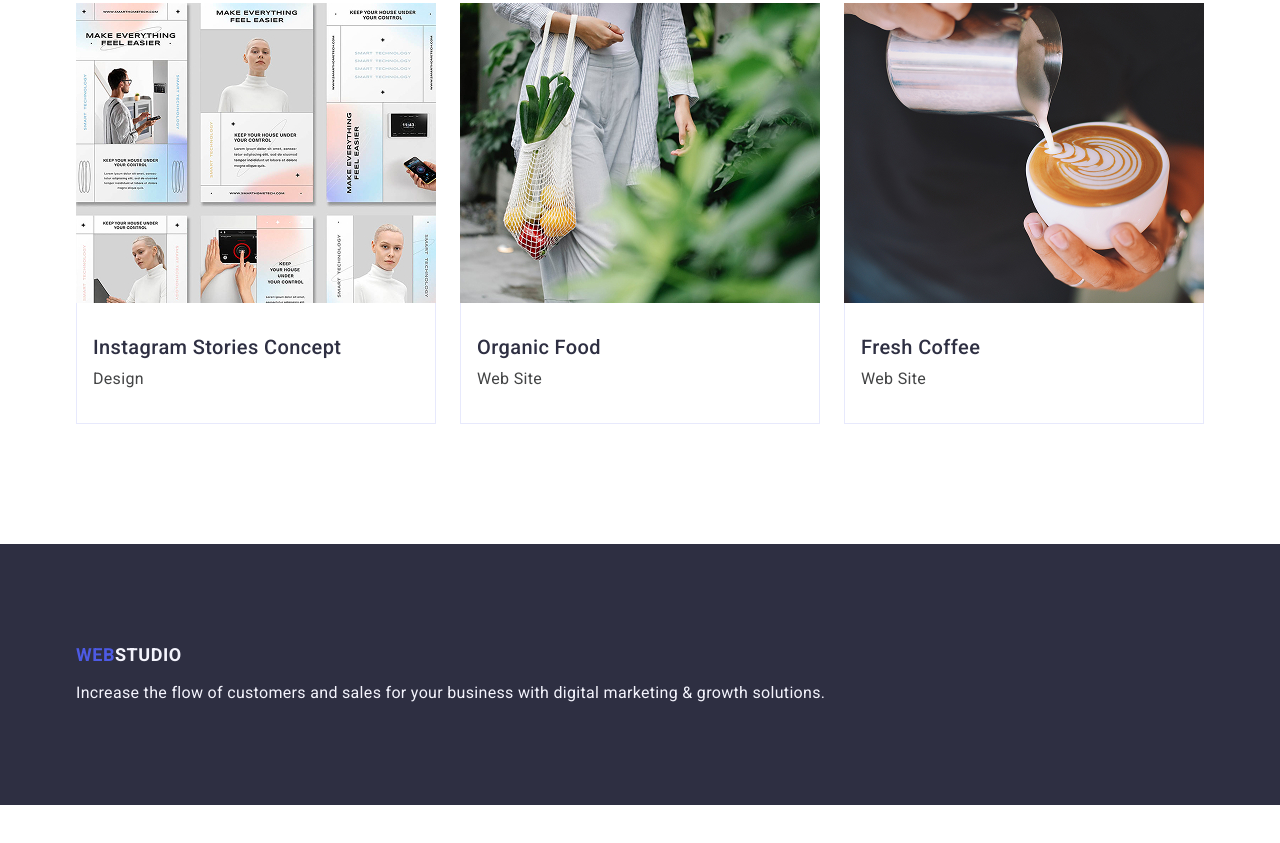
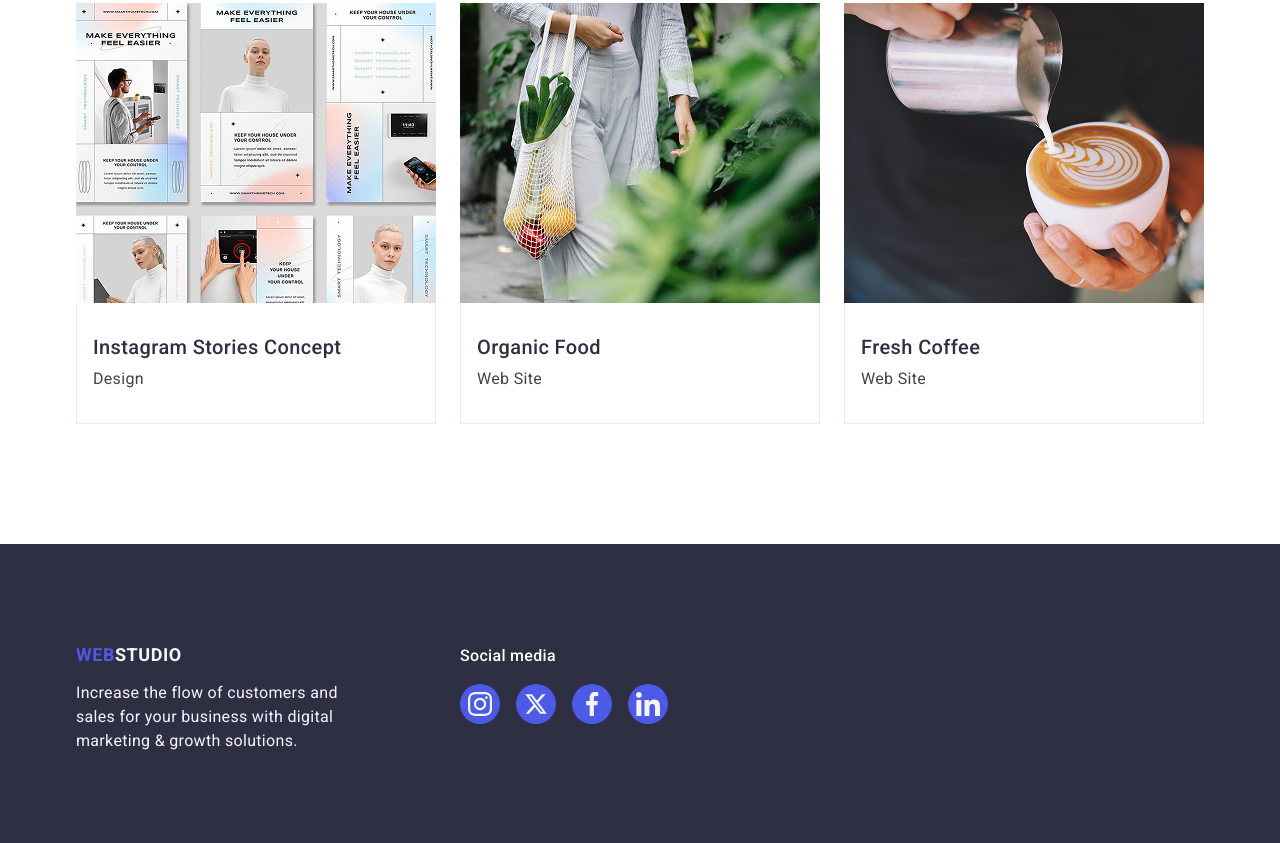
Before and after one commit to vetalfor/webstudio, a plain HTML site: page portfolio.html in a window 1280 px wide. Shown: the part 1226-2069 px from the top of the page. Before the commit the page ends 2031 px from the top, so only its background shows below. Drawn offline with nearby package versions, Linux system fonts and the light colour scheme.

Commit message:
Update portfolio.html

```diff
--- a/portfolio.html
+++ b/portfolio.html
@@ -131,11 +131,50 @@
     </main>
     <!-- Footer -->
     <footer class="footer">
-        <div class="container"><a class="footer-logo link" href="./index.html"><span
-                    class="logo-span">Web</span>Studio</a>
-            <p class="footer-text description">Increase the flow of customers and sales for your business with digital
-                marketing &
-                growth solutions.</p>
+        <div class="container footer-container">
+            <div class="footer-brand">
+                <a class="footer-logo link" href="./index.html"><span class="logo-span">Web</span>Studio</a>
+                <p class="footer-text description">Increase the flow of customers and sales for your business with
+                    digital
+                    marketing &
+                    growth solutions.</p>
+            </div>
+            <div class="footer-social">
+                <p class="footer-title">Social media</p>
+                <ul class="footer-social-list list">
+                    <li class="footer-social-item">
+                        <a href="https://www.instagram.com/" class="footer-social-link" target="_blank"
+                            rel="noopener noreferrer">
+                            <svg class="footer-social-icon" aria-label="icon instagram" width="24" height="24">
+                                <use href="./images/icon/sprite.svg#icon-instagram"></use>
+                            </svg>
+                        </a>
+                    </li>
+                    <li class="footer-social-item">
+                        <a href="https://x.com/" class="footer-social-link" target="_blank" rel="noopener noreferrer">
+                            <svg class="footer-social-icon" aria-label="icon twitter" width="24" height="24">
+                                <use href="./images/icon/sprite.svg#icon-twitter"></use>
+                            </svg>
+                        </a>
+                    </li>
+                    <li class="footer-social-item">
+                        <a href="https://www.facebook.com/" class="footer-social-link" target="_blank"
+                            rel="noopener noreferrer">
+                            <svg class="footer-social-icon" aria-label="icon facebook" width="24" height="24">
+                                <use href="./images/icon/sprite.svg#icon-facebook"></use>
+                            </svg>
+                        </a>
+                    </li>
+                    <li class="footer-social-item">
+                        <a href="https://www.linkedin.com/" class="footer-social-link" target="_blank"
+                            rel="noopener noreferrer">
+                            <svg class="footer-social-icon" aria-label="icon linkedin" width="24" height="24">
+                                <use href="./images/icon/sprite.svg#icon-linkedin"></use>
+                            </svg>
+                        </a>
+                    </li>
+                </ul>
+            </div>
         </div>
     </footer>
 </body>
```
